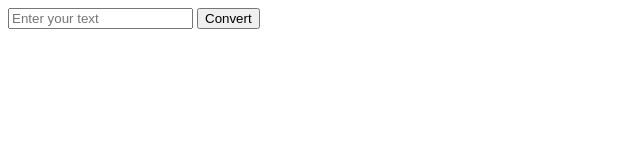
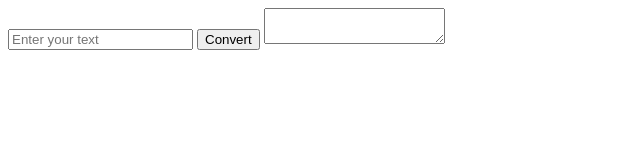
Before and after one commit to elon900/figlet, a plain HTML site: page index.html in a window 1280 px wide. Shown: the whole page, without its empty margins (0-640 px from the left). Drawn offline with Linux system fonts and the light colour scheme.

Commit message:
Update index.html

```diff
--- a/index.html
+++ b/index.html
@@ -6,7 +6,7 @@
 <body>
   <input type="text" id="inputText" placeholder="Enter your text">
   <button onclick="convertText()">Convert</button>
-  <div id="result"></div>
+  <textarea id="result"></textarea>
 
   <script>
     async function loadFiglet() {
```
